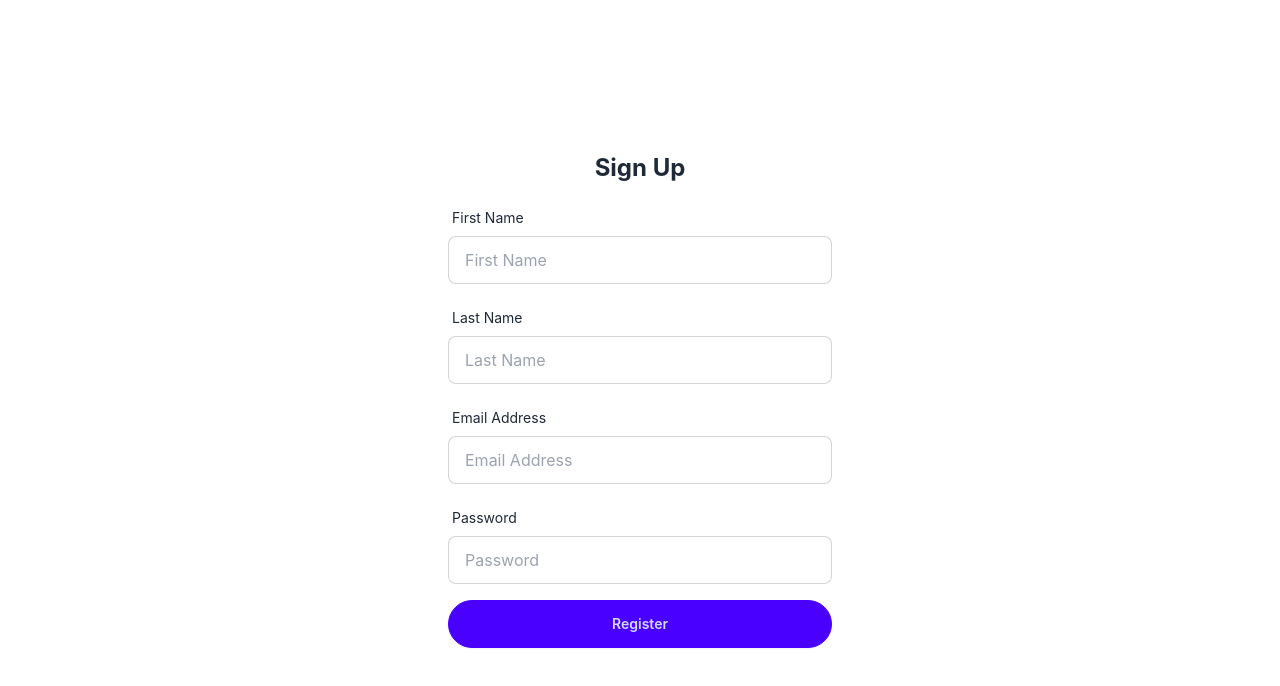
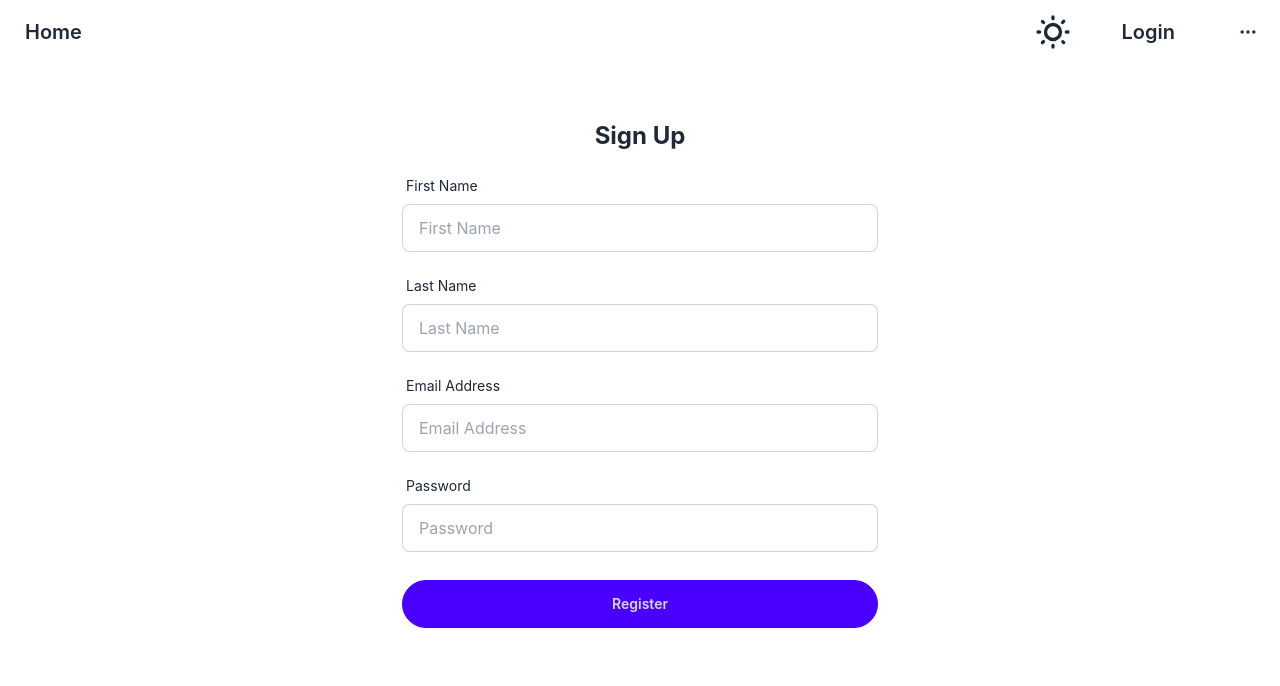
Before and after one commit to mt-technoholic/Form_Handling, a React (Create React App) app: page /sign-up in a window 1280 px wide. Shown: the top 686 px of the page. Built offline with nearby package versions, Linux system fonts and the light colour scheme.

Commit message:
Add Navbar component

```diff
--- a/src/components/InputField.jsx
+++ b/src/components/InputField.jsx
@@ -16,7 +16,7 @@
         className="input input-bordered w-full"
       />
       <div className="label">
-        <ErrorMessage className="label-text-alt" name={name} component="div" />
+        <ErrorMessage className="label-text-alt text-red-500" name={name} component="div" />
       </div>
     </label>
   );
--- /dev/null
+++ b/src/components/Navbar.jsx
@@ -0,0 +1,36 @@
+import React from "react";
+import { Link } from "react-router-dom";
+import * as Component from ".";
+
+const Navbar = () => {
+  return (
+    <div className="navbar bg-base-100">
+      <div className="flex-1">
+        <a className="btn btn-ghost text-xl">Home</a>
+      </div>
+      <div className="flex gap-8">
+        <Component.ThemeController />
+        <div className="flex-1">
+          <Link to='/login' className="btn btn-ghost text-xl">Login</Link>
+        </div>
+        <button className="btn btn-square btn-ghost">
+          <svg
+            xmlns="http://www.w3.org/2000/svg"
+            fill="none"
+            viewBox="0 0 24 24"
+            className="inline-block h-5 w-5 stroke-current"
+          >
+            <path
+              strokeLinecap="round"
+              strokeLinejoin="round"
+              strokeWidth="2"
+              d="M5 12h.01M12 12h.01M19 12h.01M6 12a1 1 0 11-2 0 1 1 0 012 0zm7 0a1 1 0 11-2 0 1 1 0 012 0zm7 0a1 1 0 11-2 0 1 1 0 012 0z"
+            ></path>
+          </svg>
+        </button>
+      </div>
+    </div>
+  );
+};
+
+export default Navbar;
--- /dev/null
+++ b/src/components/ThemeController.jsx
@@ -0,0 +1,30 @@
+import React from "react";
+
+const ThemeController = () => {
+  return (
+    <label className="swap swap-rotate">
+      {/* this hidden checkbox controls the state */}
+      <input type="checkbox" className="theme-controller" value="synthwave" />
+
+      {/* sun icon */}
+      <svg
+        className="swap-off h-10 w-10 fill-current"
+        xmlns="http://www.w3.org/2000/svg"
+        viewBox="0 0 24 24"
+      >
+        <path d="M5.64,17l-.71.71a1,1,0,0,0,0,1.41,1,1,0,0,0,1.41,0l.71-.71A1,1,0,0,0,5.64,17ZM5,12a1,1,0,0,0-1-1H3a1,1,0,0,0,0,2H4A1,1,0,0,0,5,12Zm7-7a1,1,0,0,0,1-1V3a1,1,0,0,0-2,0V4A1,1,0,0,0,12,5ZM5.64,7.05a1,1,0,0,0,.7.29,1,1,0,0,0,.71-.29,1,1,0,0,0,0-1.41l-.71-.71A1,1,0,0,0,4.93,6.34Zm12,.29a1,1,0,0,0,.7-.29l.71-.71a1,1,0,1,0-1.41-1.41L17,5.64a1,1,0,0,0,0,1.41A1,1,0,0,0,17.66,7.34ZM21,11H20a1,1,0,0,0,0,2h1a1,1,0,0,0,0-2Zm-9,8a1,1,0,0,0-1,1v1a1,1,0,0,0,2,0V20A1,1,0,0,0,12,19ZM18.36,17A1,1,0,0,0,17,18.36l.71.71a1,1,0,0,0,1.41,0,1,1,0,0,0,0-1.41ZM12,6.5A5.5,5.5,0,1,0,17.5,12,5.51,5.51,0,0,0,12,6.5Zm0,9A3.5,3.5,0,1,1,15.5,12,3.5,3.5,0,0,1,12,15.5Z" />
+      </svg>
+
+      {/* moon icon */}
+      <svg
+        className="swap-on h-10 w-10 fill-current"
+        xmlns="http://www.w3.org/2000/svg"
+        viewBox="0 0 24 24"
+      >
+        <path d="M21.64,13a1,1,0,0,0-1.05-.14,8.05,8.05,0,0,1-3.37.73A8.15,8.15,0,0,1,9.08,5.49a8.59,8.59,0,0,1,.25-2A1,1,0,0,0,8,2.36,10.14,10.14,0,1,0,22,14.05,1,1,0,0,0,21.64,13Zm-9.5,6.69A8.14,8.14,0,0,1,7.08,5.22v.27A10.15,10.15,0,0,0,17.22,15.63a9.79,9.79,0,0,0,2.1-.22A8.11,8.11,0,0,1,12.14,19.73Z" />
+      </svg>
+    </label>
+  );
+};
+
+export default ThemeController;
--- a/src/components/index.js
+++ b/src/components/index.js
@@ -1,4 +1,10 @@
+// Form Fields
 export { default as InputField } from './InputField';
 export { default as PasswordField } from './PasswordField';
 export { default as Selector } from './Selector';
 export { default as Button } from './Button';
+
+
+// Other Components
+export { default as ThemeController } from './ThemeController';
+export { default as Navbar } from './Navbar';
--- a/src/pages/SignUp/Form.jsx
+++ b/src/pages/SignUp/Form.jsx
@@ -53,7 +53,11 @@
             placeholder="Password"
           />
 
-          <Component.Button disabled={isSubmitting}>Register</Component.Button>
+          <div className="mt-3">
+            <Component.Button disabled={isSubmitting}>
+              Register
+            </Component.Button>
+          </div>
         </Form>
       )}
     </Formik>
--- a/src/pages/SignUp/index.js
+++ b/src/pages/SignUp/index.js
@@ -1,15 +1,17 @@
-import React from 'react';
-import Form from './Form';
+import React from "react";
+import Form from "./Form";
+import * as Component from "../../components";
 
 const SignUp = () => {
   return (
-    <div className='flex flex-col justify-center items-center min-h-screen'>
-        <div className='w-96'>
-          <h1 className='text-2xl text-center font-bold mb-4'>Sign Up</h1>
-          <Form />
-        </div>
+    <div className="flex flex-col justify-start gap-14 items-center min-h-screen ">
+      <Component.Navbar />
+      <div className="px-3 w-full sm:w-[500px]">
+        <h1 className="text-2xl text-center font-bold mb-4">Sign Up</h1>
+        <Form />
+      </div>
     </div>
-  )
-}
+  );
+};
 
-export default SignUp
+export default SignUp;
```
